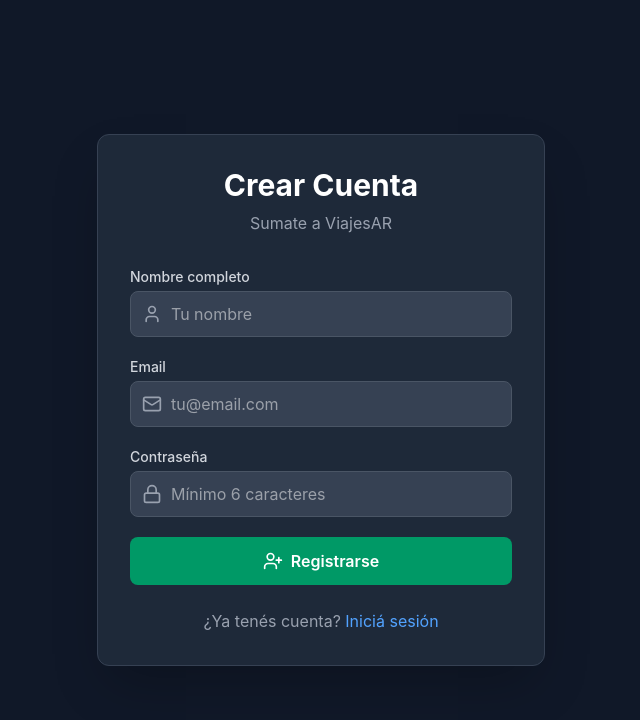
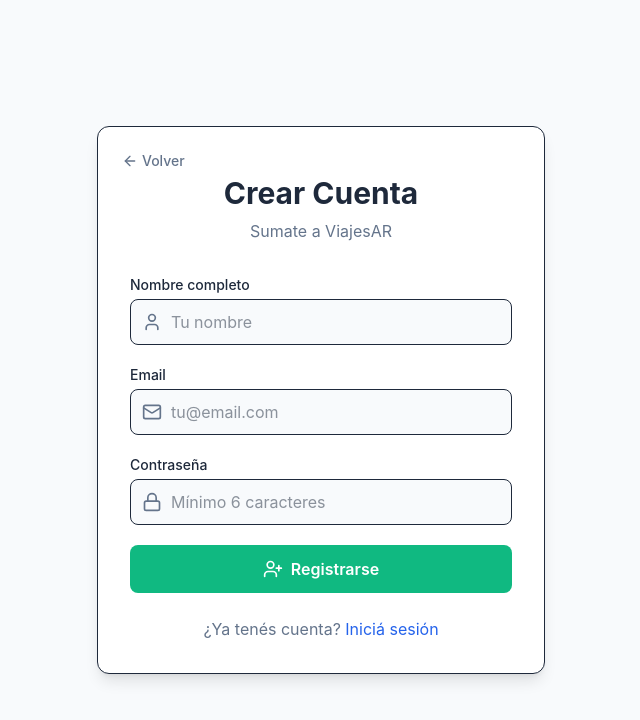
Before and after one commit to juanpi24/nodo-viajes-frontend, a React (Vite) app: page /register in a window 1280 px wide. Shown: the top 720 px of the page, without its empty margins (319-959 px from the left). Built offline with nearby package versions, Linux system fonts and the light colour scheme; no server answers.

Commit message:
style: unificacion de estilos de auth con tokens de diseno y boton volver

```diff
--- a/src/pages/RegisterPage.jsx
+++ b/src/pages/RegisterPage.jsx
@@ -5,7 +5,7 @@ import { Link, useNavigate } from 'react-router-dom';
 import { toast } from 'react-toastify';
 import { useAuth } from '../context/AuthContext';
 import { registerSchema } from '../schemas/authSchema';
-import { UserPlus, Mail, Lock, User } from 'lucide-react';
+import { UserPlus, Mail, Lock, User, ArrowLeft } from 'lucide-react';
 
 export const RegisterPage = () => {
   const { register: registerAuth } = useAuth();
@@ -20,7 +20,7 @@ export const RegisterPage = () => {
     setIsSubmitting(true);
     try {
       await registerAuth(data);
-      toast.success('¡Cuenta creada con Éxito!');
+      toast.success('Â¡Cuenta creada con Ã©xito!');
       navigate('/');
     } catch (error) {
       toast.error(error.response?.data?.message || 'Error al registrarse');
@@ -30,43 +30,75 @@ export const RegisterPage = () => {
   };
 
   return (
-    <div className="min-h-screen flex items-center justify-center bg-gray-900 px-4">
-      <div className="max-w-md w-full bg-gray-800 rounded-xl shadow-2xl p-8 border border-gray-700">
-        <div className="text-center mb-8">
-          <h2 className="text-3xl font-bold text-white mb-2">Crear Cuenta</h2>
-          <p className="text-gray-400">Sumate a ViajesAR</p>
+    <div className="min-h-screen flex items-center justify-center bg-surface-50 dark:bg-surface-900 px-4 transition-colors">
+      <div className="max-w-md w-full bg-white dark:bg-surface-800 rounded-xl shadow-lg p-8 border border-surface-200 dark:border-surface-700 relative">
+
+        {/* Botón Volver */}
+        <Link to="/" className="absolute top-6 left-6 flex items-center gap-1 text-sm font-medium text-text-muted hover:text-primary-600 transition-colors">
+          <ArrowLeft className="w-4 h-4" /> Volver
+        </Link>
+
+        <div className="text-center mb-8 mt-4">
+          <h2 className="text-3xl font-bold text-text-main dark:text-white mb-2">Crear Cuenta</h2>
+          <p className="text-text-muted">Sumate a ViajesAR</p>
         </div>
+
         <form onSubmit={handleSubmit(onSubmit)} className="space-y-5">
           <div>
-            <label className="block text-sm font-medium text-gray-300 mb-1">Nombre completo</label>
+            <label className="block text-sm font-medium text-text-main dark:text-gray-300 mb-1">Nombre completo</label>
             <div className="relative">
-              <User className="absolute left-3 top-1/2 -translate-y-1/2 text-gray-400 w-5 h-5" />
-              <input type="text" {...register('nombre')} className="w-full bg-gray-700 text-white border border-gray-600 rounded-lg pl-10 pr-4 py-2.5 focus:ring-2 focus:ring-blue-500 outline-none" placeholder="Tu nombre" />
+              <User className="absolute left-3 top-1/2 -translate-y-1/2 text-text-muted w-5 h-5" />
+              <input
+                type="text"
+                {...register('nombre')}
+                className="w-full bg-surface-50 dark:bg-surface-900 text-text-main dark:text-white border border-surface-200 dark:border-surface-700 rounded-lg pl-10 pr-4 py-2.5 focus:ring-2 focus:ring-primary-500 outline-none transition-colors"
+                placeholder="Tu nombre"
+              />
             </div>
-            {errors.nombre && <span className="text-red-400 text-sm mt-1">{errors.nombre.message}</span>}
+            {errors.nombre && <span className="text-danger text-sm mt-1">{errors.nombre.message}</span>}
           </div>
+
           <div>
-            <label className="block text-sm font-medium text-gray-300 mb-1">Email</label>
+            <label className="block text-sm font-medium text-text-main dark:text-gray-300 mb-1">Email</label>
             <div className="relative">
-              <Mail className="absolute left-3 top-1/2 -translate-y-1/2 text-gray-400 w-5 h-5" />
-              <input type="email" {...register('email')} className="w-full bg-gray-700 text-white border border-gray-600 rounded-lg pl-10 pr-4 py-2.5 focus:ring-2 focus:ring-blue-500 outline-none" placeholder="tu@email.com" />
+              <Mail className="absolute left-3 top-1/2 -translate-y-1/2 text-text-muted w-5 h-5" />
+              <input
+                type="email"
+                {...register('email')}
+                className="w-full bg-surface-50 dark:bg-surface-900 text-text-main dark:text-white border border-surface-200 dark:border-surface-700 rounded-lg pl-10 pr-4 py-2.5 focus:ring-2 focus:ring-primary-500 outline-none transition-colors"
+                placeholder="tu@email.com"
+              />
             </div>
-            {errors.email && <span className="text-red-400 text-sm mt-1">{errors.email.message}</span>}
+            {errors.email && <span className="text-danger text-sm mt-1">{errors.email.message}</span>}
           </div>
+
           <div>
-            <label className="block text-sm font-medium text-gray-300 mb-1">Contraseña</label>
+            <label className="block text-sm font-medium text-text-main dark:text-gray-300 mb-1">Contraseña</label>
             <div className="relative">
-              <Lock className="absolute left-3 top-1/2 -translate-y-1/2 text-gray-400 w-5 h-5" />
-              <input type="password" {...register('password')} className="w-full bg-gray-700 text-white border border-gray-600 rounded-lg pl-10 pr-4 py-2.5 focus:ring-2 focus:ring-blue-500 outline-none" placeholder="Mí­nimo 6 caracteres" />
+              <Lock className="absolute left-3 top-1/2 -translate-y-1/2 text-text-muted w-5 h-5" />
+              <input
+                type="password"
+                {...register('password')}
+                className="w-full bg-surface-50 dark:bg-surface-900 text-text-main dark:text-white border border-surface-200 dark:border-surface-700 rounded-lg pl-10 pr-4 py-2.5 focus:ring-2 focus:ring-primary-500 outline-none transition-colors"
+                placeholder="Mínimo 6 caracteres"
+              />
             </div>
-            {errors.password && <span className="text-red-400 text-sm mt-1">{errors.password.message}</span>}
+            {errors.password && <span className="text-danger text-sm mt-1">{errors.password.message}</span>}
           </div>
-          <button type="submit" disabled={isSubmitting} className="w-full bg-emerald-600 hover:bg-emerald-700 text-white font-semibold py-3 rounded-lg flex items-center justify-center gap-2 transition-colors disabled:opacity-50">
-            {isSubmitting ? 'Creando cuenta...' : <><UserPlus className="w-5 h-5" /> Registrarse</>}
+
+          <button
+            type="submit"
+            disabled={isSubmitting}
+            className="w-full bg-accent hover:bg-emerald-600 text-white font-semibold py-3 rounded-lg flex items-center justify-center gap-2 transition-colors disabled:opacity-50"
+          >
+            {isSubmitting ? 'Creando cuenta...' : (
+              <><UserPlus className="w-5 h-5" /> Registrarse</>
+            )}
           </button>
         </form>
-        <p className="text-center text-gray-400 mt-6">
-          ¿Ya tenés cuenta? <Link to="/login" className="text-blue-400 hover:underline">Iniciá sesión</Link>
+
+        <p className="text-center text-text-muted mt-6">
+          ¿Ya tenés cuenta? <Link to="/login" className="text-primary-600 hover:underline">Iniciá sesión</Link>
         </p>
       </div>
     </div>
```
Also changed, not shown: src/pages/LoginPage.jsx (+46 -20 lines).
